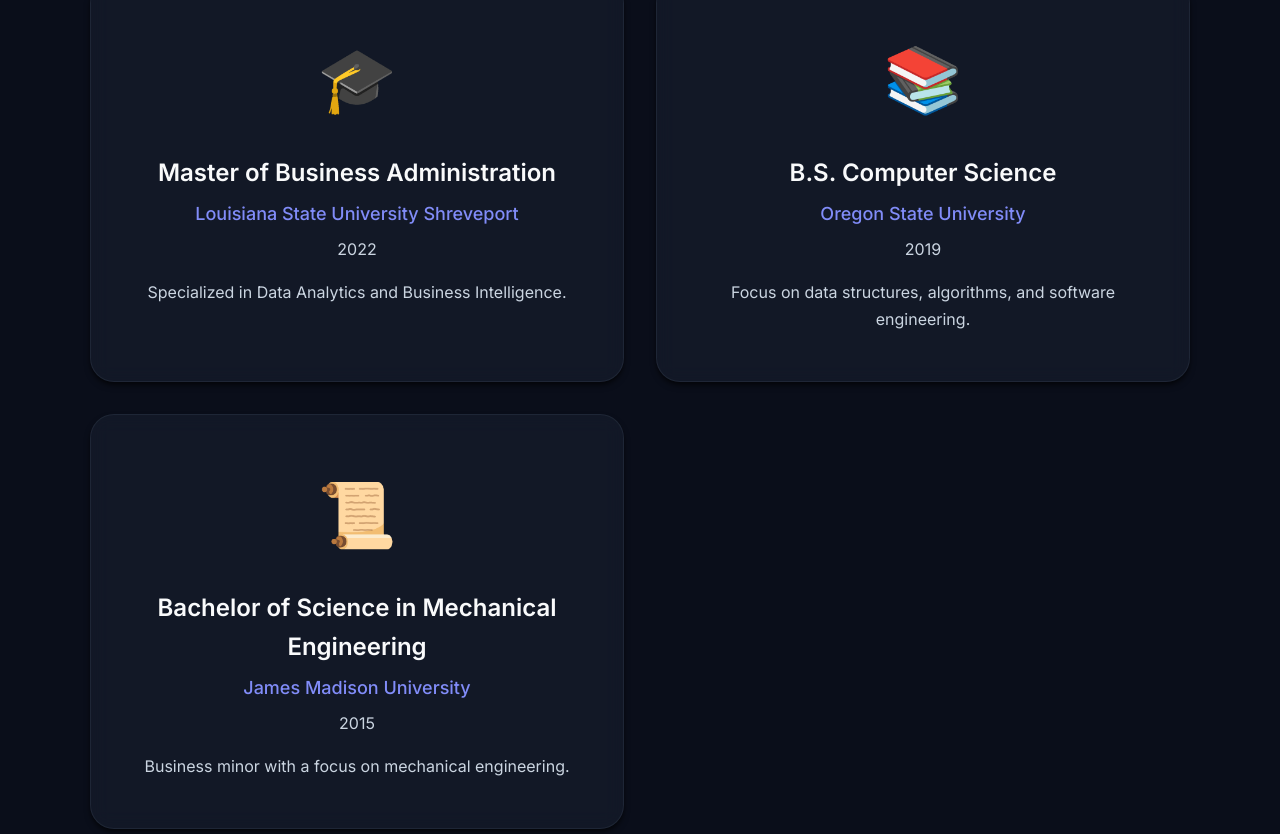
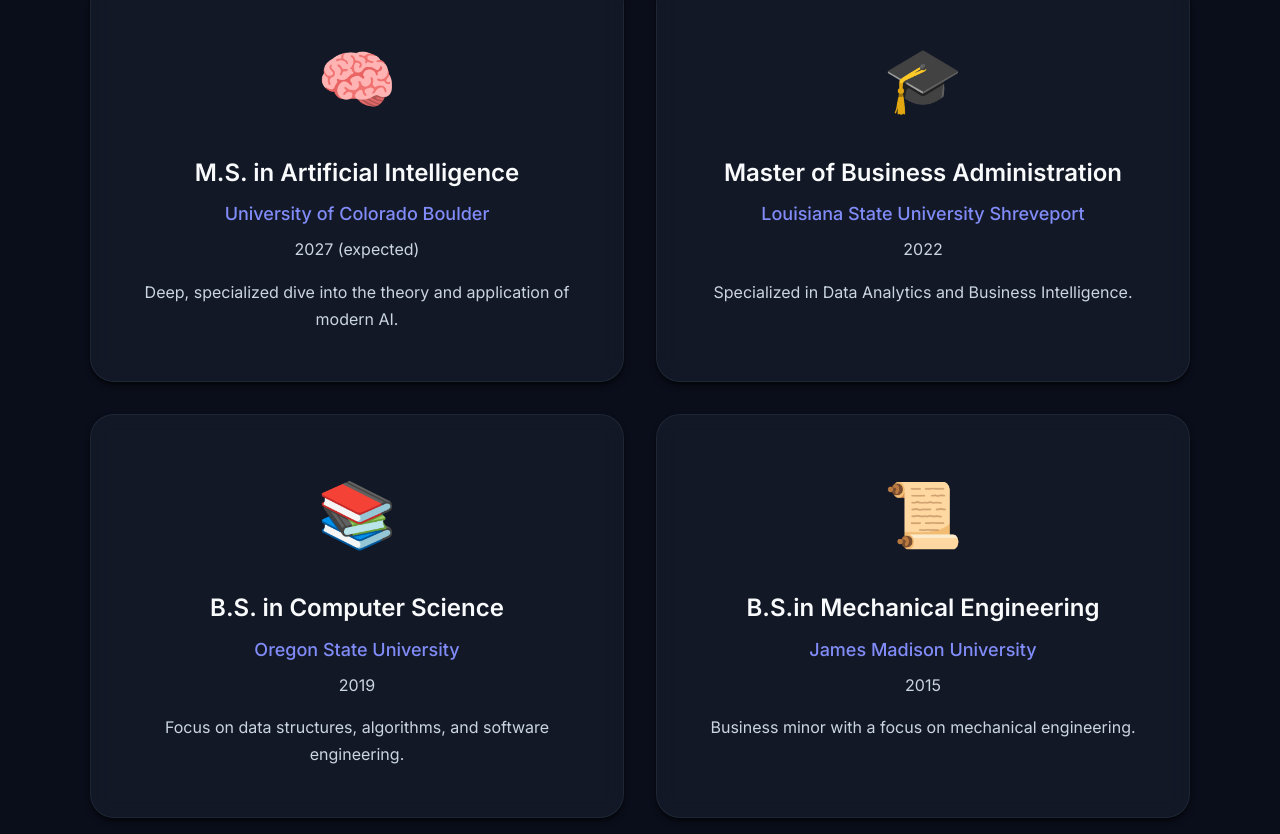
Before and after one commit to demersaj/new-portfolio, a React (Vite) app: page / in a window 1280 px wide. Shown: the part 6266-7100 px from the top of the page. Built offline with nearby package versions, Linux system fonts and the light colour scheme.

Commit message:
Update education

```diff
--- a/src/components/Education.jsx
+++ b/src/components/Education.jsx
@@ -1,5 +1,12 @@
 const Education = () => {
   const educations = [
+    {
+      icon: '🧠',
+      degree: 'M.S. in Artificial Intelligence',
+      school: 'University of Colorado Boulder',
+      year: '2027 (expected)',
+      details: 'Deep, specialized dive into the theory and application of modern AI.'
+    },
     {
       icon: '🎓',
       degree: 'Master of Business Administration',
@@ -9,14 +16,14 @@
     },
     {
       icon: '📚',
-      degree: 'B.S. Computer Science',
+      degree: 'B.S. in Computer Science',
       school: 'Oregon State University',
       year: '2019',
       details: 'Focus on data structures, algorithms, and software engineering.'
     },
     {
       icon: '📜',
-      degree: 'Bachelor of Science in Mechanical Engineering',
+      degree: 'B.S.in Mechanical Engineering',
       school: 'James Madison University',
       year: '2015',
       details: 'Business minor with a focus on mechanical engineering.'
```
Also changed, not shown: 1 other file (tests, documents, lock files or other folders).
